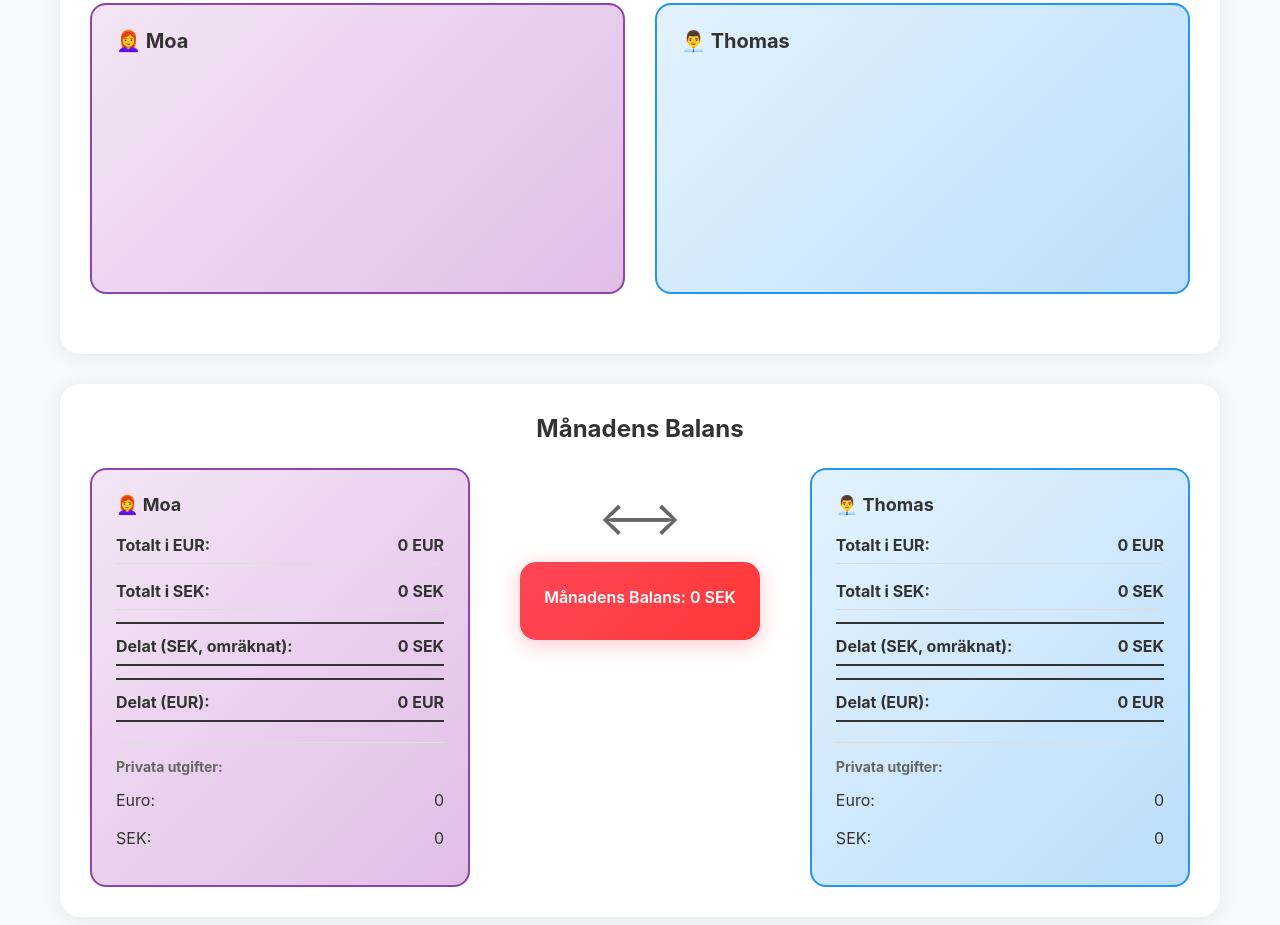
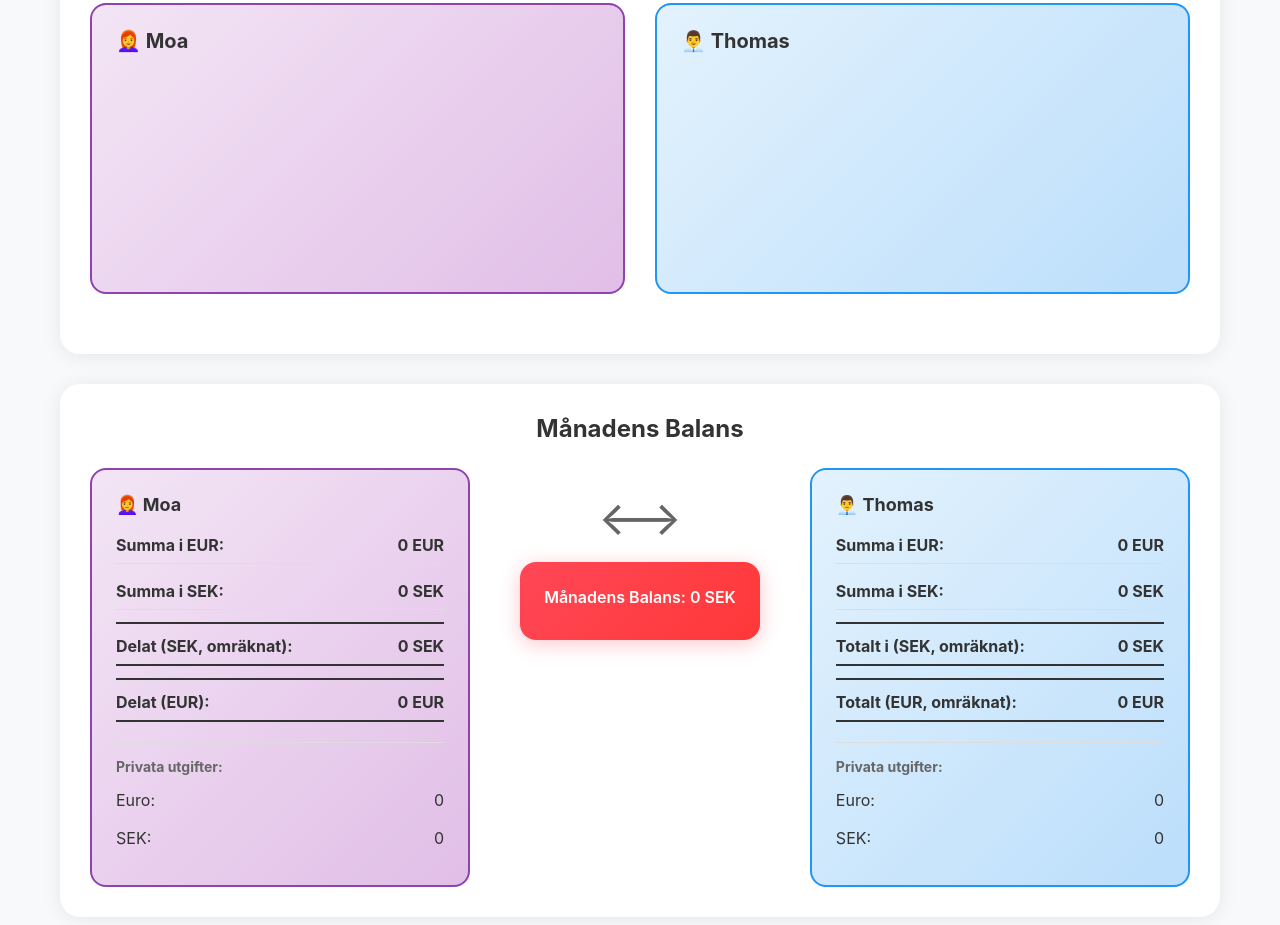
Before and after one commit to 2mmas/balansrakning, a plain HTML site: page index.html in a window 1280 px wide. Shown: the part 502-1427 px from the top of the page. Drawn offline with Linux system fonts and the light colour scheme; no server answers.

Commit message:
Update index.html
Summa

```diff
--- a/index.html
+++ b/index.html
@@ -175,8 +175,8 @@
             <div class="summary-layout">
                 <div class="person-totals moa">
                     <h3>👩‍🦰 Moa</h3>
-                    <div class="totals-line shared"><span><strong>Totalt i EUR:</strong></span><span><strong id="moaTotalEUR">0 EUR</strong></span></div>
-                    <div class="totals-line shared"><span><strong>Totalt i SEK:</strong></span><span><strong id="moaTotalSEKShared">0 SEK</strong></span></div>
+                    <div class="totals-line shared"><span><strong>Summa i EUR:</strong></span><span><strong id="moaTotalEUR">0 EUR</strong></span></div>
+                    <div class="totals-line shared"><span><strong>Summa i SEK:</strong></span><span><strong id="moaTotalSEKShared">0 SEK</strong></span></div>
                     <div class="totals-line total"><span><strong>Delat (SEK, omräknat):</strong></span><span><strong id="moaTotalSEK">0 SEK</strong></span></div>
                     <div class="totals-line total"><span><strong>Delat (EUR):</strong></span><span><strong id="moaTotalEURTotal">0 EUR</strong></span></div>
                     <div style="margin-top:20px; padding-top:15px; border-top:1px solid #ddd;">
@@ -193,10 +193,10 @@
 
                 <div class="person-totals thomas">
                     <h3>👨‍💼 Thomas</h3>
-                    <div class="totals-line shared"><span><strong>Totalt i EUR:</strong></span><span><strong id="thomasTotalEUR">0 EUR</strong></span></div>
-                    <div class="totals-line shared"><span><strong>Totalt i SEK:</strong></span><span><strong id="thomasTotalSEKShared">0 SEK</strong></span></div>
-                    <div class="totals-line total"><span><strong>Delat (SEK, omräknat):</strong></span><span><strong id="thomasTotalSEK">0 SEK</strong></span></div>
-                    <div class="totals-line total"><span><strong>Delat (EUR):</strong></span><span><strong id="thomasTotalEURTotal">0 EUR</strong></span></div>
+                    <div class="totals-line shared"><span><strong>Summa i EUR:</strong></span><span><strong id="thomasTotalEUR">0 EUR</strong></span></div>
+                    <div class="totals-line shared"><span><strong>Summa i SEK:</strong></span><span><strong id="thomasTotalSEKShared">0 SEK</strong></span></div>
+                    <div class="totals-line total"><span><strong>Totalt i (SEK, omräknat):</strong></span><span><strong id="thomasTotalSEK">0 SEK</strong></span></div>
+                    <div class="totals-line total"><span><strong>Totalt (EUR, omräknat):</strong></span><span><strong id="thomasTotalEURTotal">0 EUR</strong></span></div>
                     <div style="margin-top:20px; padding-top:15px; border-top:1px solid #ddd;">
                         <h4 style="margin-bottom:10px; font-size:14px; color:#666;">Privata utgifter:</h4>
                         <div class="totals-line"><span>Euro:</span><span id="thomasPrivateEUR">0</span></div>
```
